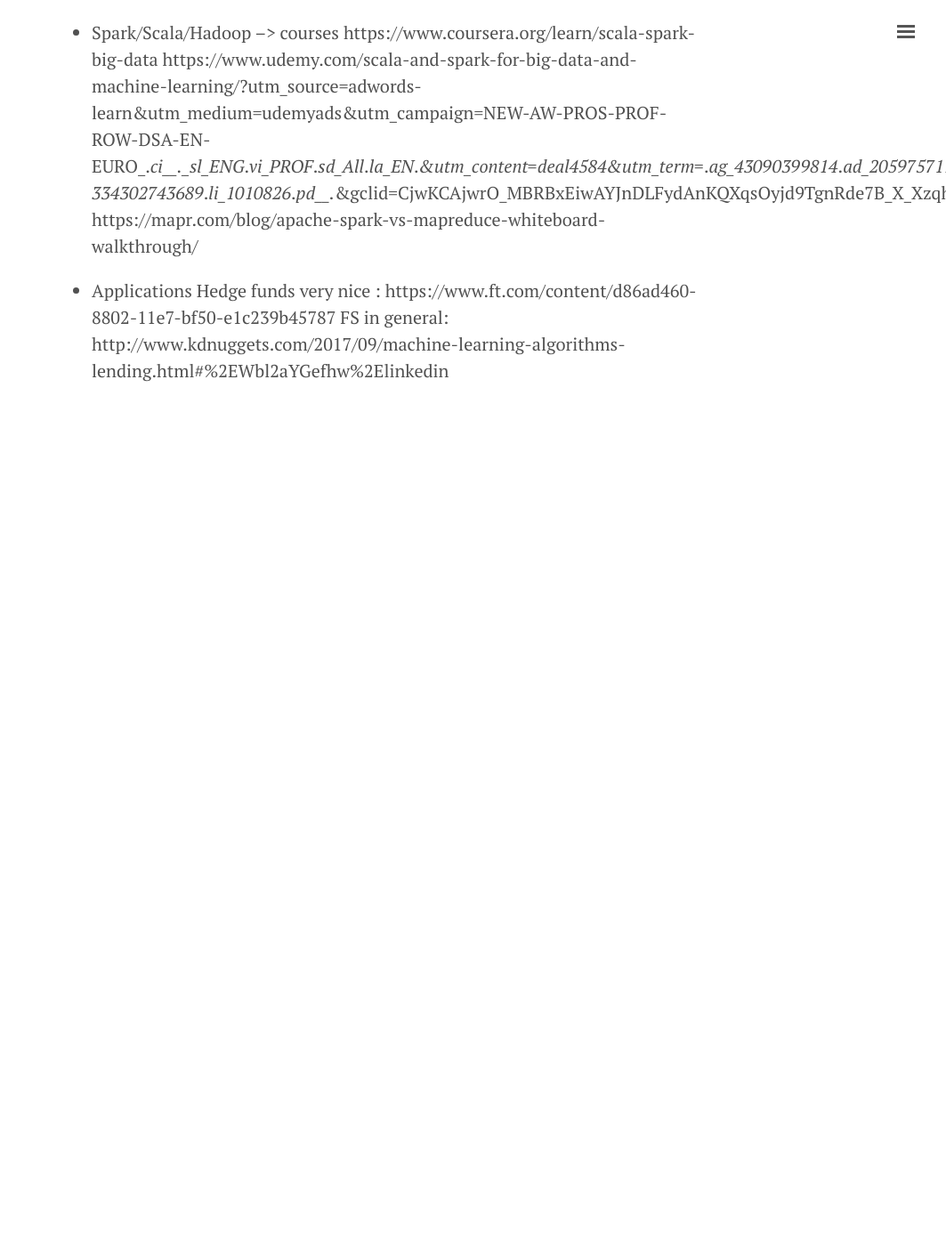
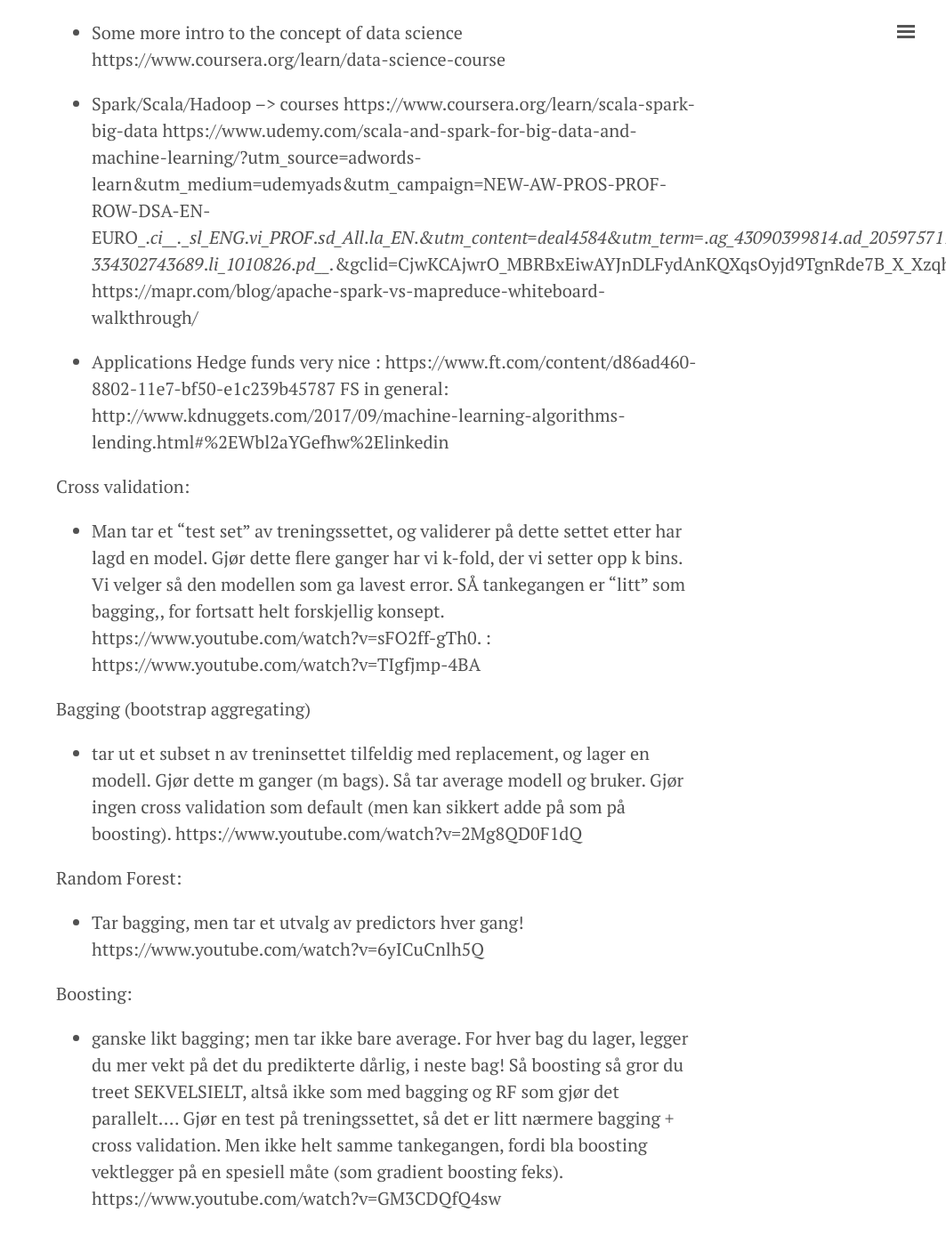
Before and after one commit to herman-hellenes/herman-hellenes.github.io, a Jekyll site: the page built from undone_posts/2017-08-18-Temp-resources.md, in a window 1280 px wide and 1400 px high, scrolled down 1340 px. Shown: the whole window at 89% size, without its empty margins (217-1280 px from the left). Built offline with Jekyll 4.4.1, drawn with Linux system fonts in a browser that asks for light colours; nearby versions of some CDN libraries; our own code applies the rules of GitHub Pages for plain Markdown files; before the commit the page ends 1852 px from its top, so only the background shows below that; some of the changed text lies outside the part shown.

Commit message:
Update 2017-08-18-Temp-resources.md

```diff
--- a/undone_posts/2017-08-18-Temp-resources.md
+++ b/undone_posts/2017-08-18-Temp-resources.md
@@ -40,3 +41,22 @@
 * Applications
 Hedge funds very nice : https://www.ft.com/content/d86ad460-8802-11e7-bf50-e1c239b45787
 FS in general: http://www.kdnuggets.com/2017/09/machine-learning-algorithms-lending.html#%2EWbl2aYGefhw%2Elinkedin
+
+
+
+
+
+Cross validation:
+- Man tar et "test set" av treningssettet, og validerer på dette settet etter har lagd en model. Gjør dette flere ganger har vi k-fold, der vi setter opp k bins. Vi velger så den modellen som ga lavest error. SÅ tankegangen er "litt" som bagging,, for fortsatt helt forskjellig konsept. https://www.youtube.com/watch?v=sFO2ff-gTh0. : https://www.youtube.com/watch?v=TIgfjmp-4BA
+
+
+Bagging (bootstrap aggregating)
+- tar ut et subset n av treninsettet tilfeldig med replacement, og lager en modell. Gjør dette m ganger (m bags). Så tar average modell og bruker. Gjør ingen cross validation som default (men kan sikkert adde på som på boosting). https://www.youtube.com/watch?v=2Mg8QD0F1dQ
+
+Random Forest:
+- Tar bagging, men tar et utvalg av predictors hver gang! https://www.youtube.com/watch?v=6yICuCnlh5Q
+
+
+
+Boosting:
+- ganske likt bagging; men tar ikke bare average. For hver bag du lager, legger du mer vekt på det du predikterte dårlig, i neste bag! Så boosting så gror du treet SEKVELSIELT, altså ikke som med bagging og RF som gjør det parallelt.... Gjør en test på treningssettet, så det er litt nærmere  bagging + cross validation. Men ikke helt samme tankegangen, fordi bla boosting vektlegger på en spesiell måte (som gradient boosting feks). https://www.youtube.com/watch?v=GM3CDQfQ4sw
```
Also changed, not shown: other parts of undone_posts/2017-08-18-Temp-resources.md (+1 -0 lines).
